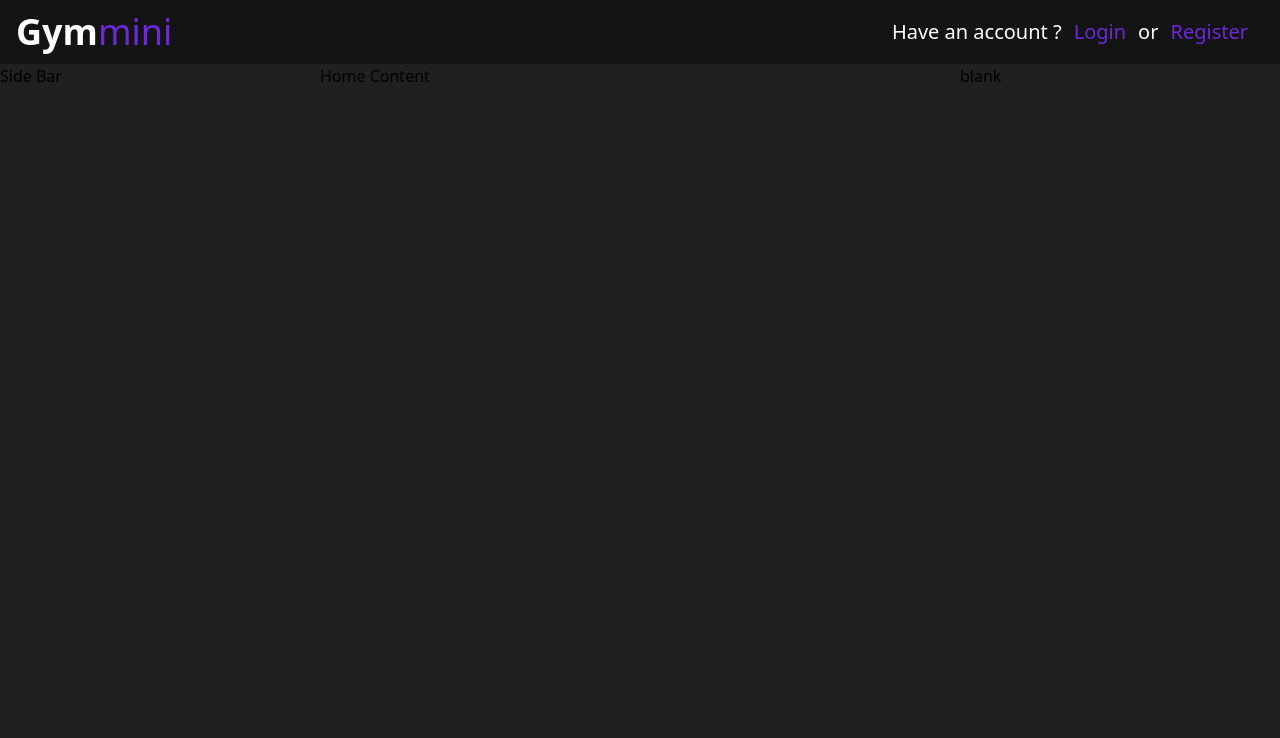
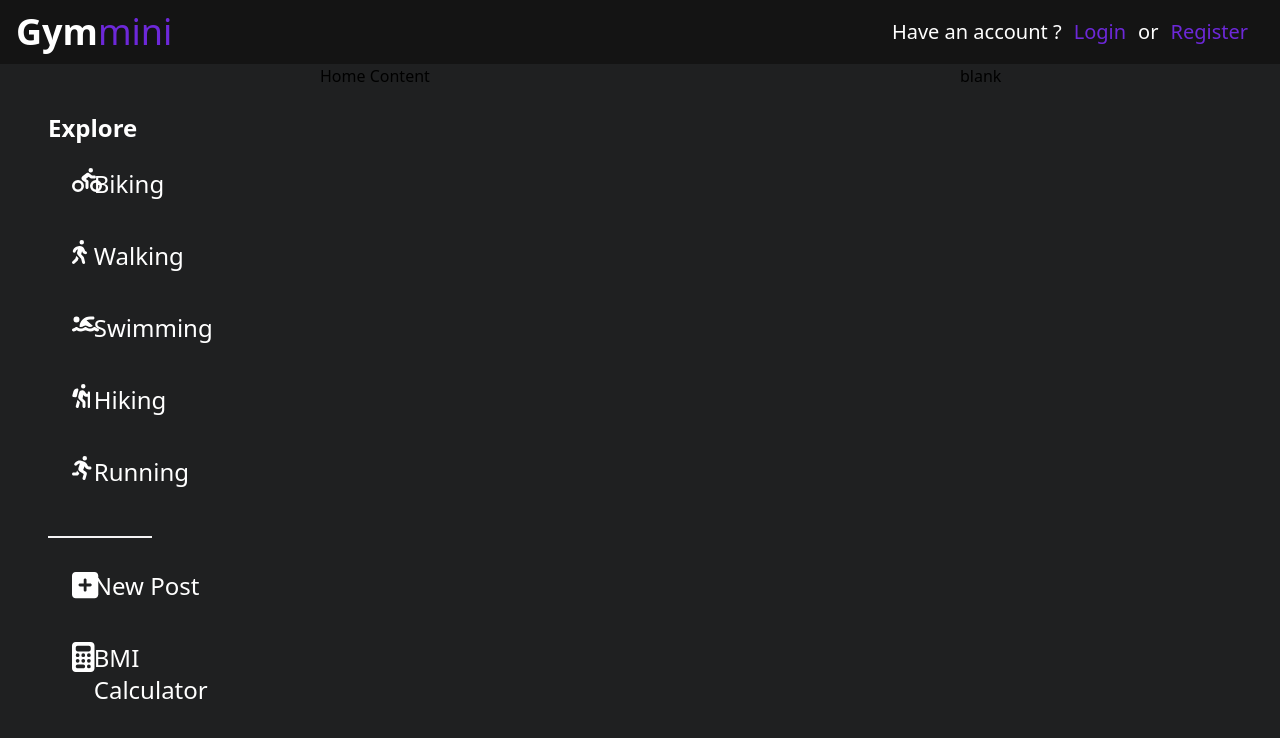
Before and after one commit to pkpndLiZ/actitvity-tracking-web, a Next.js app: page / in a window 1280 px wide. Shown: the top 738 px of the page. Built offline with nearby package versions, Linux system fonts and the light colour scheme.

Commit message:
feat: dev sidebar

```diff
--- a/components/SideBar.jsx
+++ b/components/SideBar.jsx
@@ -1,3 +1,79 @@
+import { useState } from "react";
+import { FontAwesomeIcon } from "@fortawesome/react-fontawesome";
+import {
+  faPersonBiking,
+  faPersonWalking,
+  faPersonSwimming,
+  faPersonHiking,
+  faPersonRunning,
+  faSquarePlus,
+  faCalculator,
+} from "@fortawesome/free-solid-svg-icons";
+
 export function SideBar() {
-  return <p>Side Bar</p>;
+  const [activeMenu, setActiveMenu] = useState("");
+
+  const handleMenuClick = (menuName) => {
+    setActiveMenu(menuName);
+  };
+
+  return (
+    <div className="sidebar-container">
+      <div className="top-sidebar-container">
+        <h3>Explore</h3>
+        <span
+          className={`side-menu ${activeMenu === "biking" ? "active" : ""}`}
+          onClick={() => handleMenuClick("biking")}
+        >
+          <FontAwesomeIcon icon={faPersonBiking} className="side-menu-icon" />
+          <p>Biking</p>
+        </span>
+        <span
+          className={`side-menu ${activeMenu === "walking" ? "active" : ""}`}
+          onClick={() => handleMenuClick("walking")}
+        >
+          <FontAwesomeIcon icon={faPersonWalking} className="side-menu-icon" />
+          <p>Walking</p>
+        </span>
+        <span
+          className={`side-menu ${activeMenu === "swimming" ? "active" : ""}`}
+          onClick={() => handleMenuClick("swimming")}
+        >
+          <FontAwesomeIcon icon={faPersonSwimming} className="side-menu-icon" />
+          <p>Swimming</p>
+        </span>
+        <span
+          className={`side-menu ${activeMenu === "hiking" ? "active" : ""}`}
+          onClick={() => handleMenuClick("hiking")}
+        >
+          <FontAwesomeIcon icon={faPersonHiking} className="side-menu-icon" />
+          <p>Hiking</p>
+        </span>
+        <span
+          className={`side-menu ${activeMenu === "running" ? "active" : ""}`}
+          onClick={() => handleMenuClick("running")}
+        >
+          <FontAwesomeIcon icon={faPersonRunning} className="side-menu-icon" />
+          <p>Running</p>
+        </span>
+        <div className="sidemenu-border"></div>
+      </div>
+      <div className="bottom-sidebar-container">
+        <span
+          className={`side-menu ${activeMenu === "newPost" ? "active" : ""}`}
+          onClick={() => handleMenuClick("newPost")}
+        >
+          <FontAwesomeIcon icon={faSquarePlus} className="side-menu-icon" />
+          <p>New Post</p>
+        </span>
+        <span
+          className={`side-menu ${activeMenu === "BMI" ? "active" : ""}`}
+          onClick={() => handleMenuClick("BMI")}
+        >
+          <FontAwesomeIcon icon={faCalculator} className="side-menu-icon" />
+          <p>BMI Calculator</p>
+        </span>
+      </div>
+    </div>
+  );
 }
--- a/styles/globals.css
+++ b/styles/globals.css
@@ -17,7 +17,6 @@
 } */
 
 body {
-
 }
 
 .main-layout-container {
@@ -56,3 +55,66 @@ body {
 .right-navbar-container a {
   @apply text-violet-700 text-xl;
 }
+
+/* ========== Sidebar Component ========== */
+
+.sidebar-container {
+  @apply w-4/5;
+}
+
+.top-sidebar-container span,
+h3 {
+  @apply text-white;
+}
+
+.top-sidebar-container :first-child {
+  @apply text-2xl font-semibold;
+}
+
+.top-sidebar-container {
+  @apply pt-12 pl-12 flex flex-col gap-y-2;
+}
+
+.side-menu {
+  @apply flex gap-x-3 pt-4 pb-4 pl-6 text-2xl;
+}
+
+.sidemenu-border {
+  @apply pt-6 w-1/2 border-b-2 border-zinc-100;
+}
+
+.side-menu-icon {
+  @apply text-3xl;
+}
+
+.sidebar-container span {
+  @apply grid grid-cols-9;
+}
+
+.sidebar-container span p {
+  @apply col-span-8;
+}
+
+.bottom-sidebar-container {
+  @apply pt-4 pl-12 flex flex-col gap-y-2;
+}
+
+.bottom-sidebar-container {
+  @apply text-white;
+}
+
+.side-menu.active {
+  @apply bg-zinc-800 rounded-3xl;
+}
+
+.side-menu.active p {
+  @apply text-violet-900;
+}
+
+.side-menu.active .side-menu-icon {
+  @apply text-violet-900;
+}
+
+.side-menu:hover {
+  @apply bg-zinc-800 rounded-3xl cursor-pointer;
+}
```
